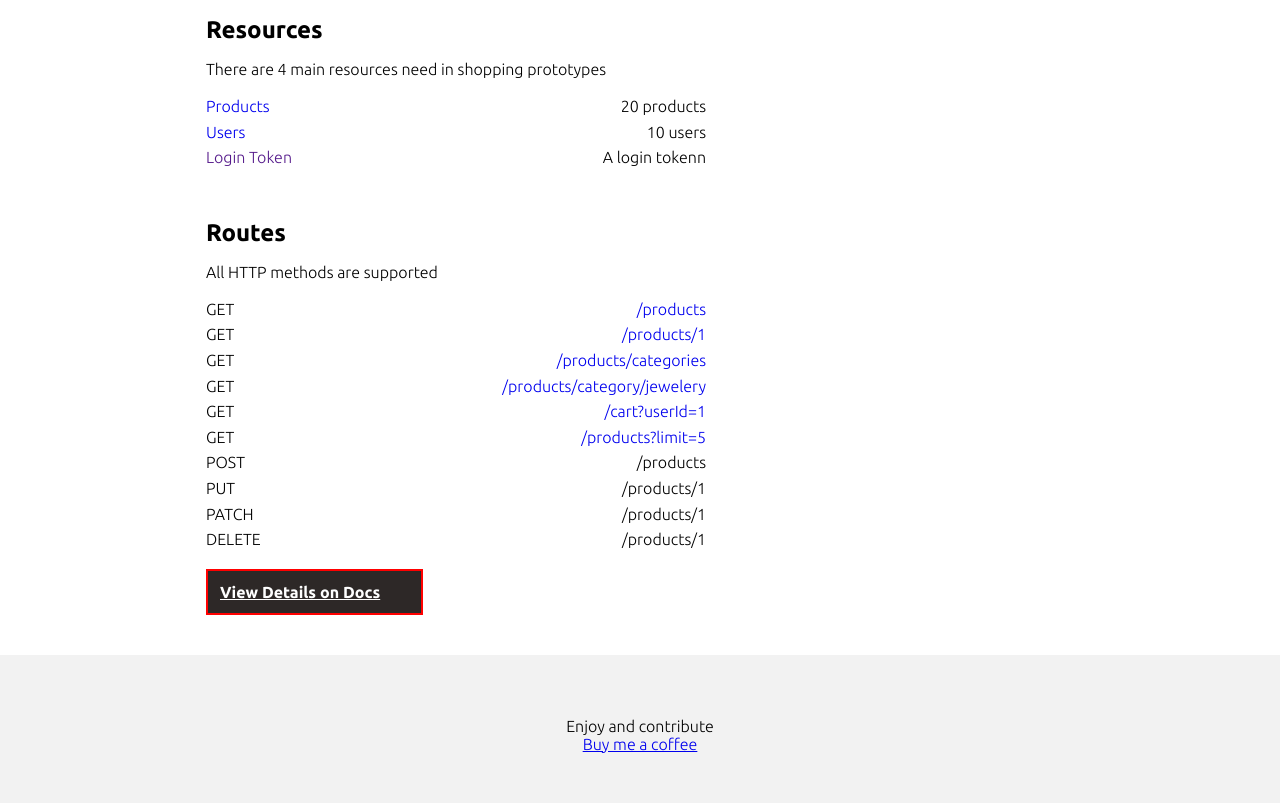
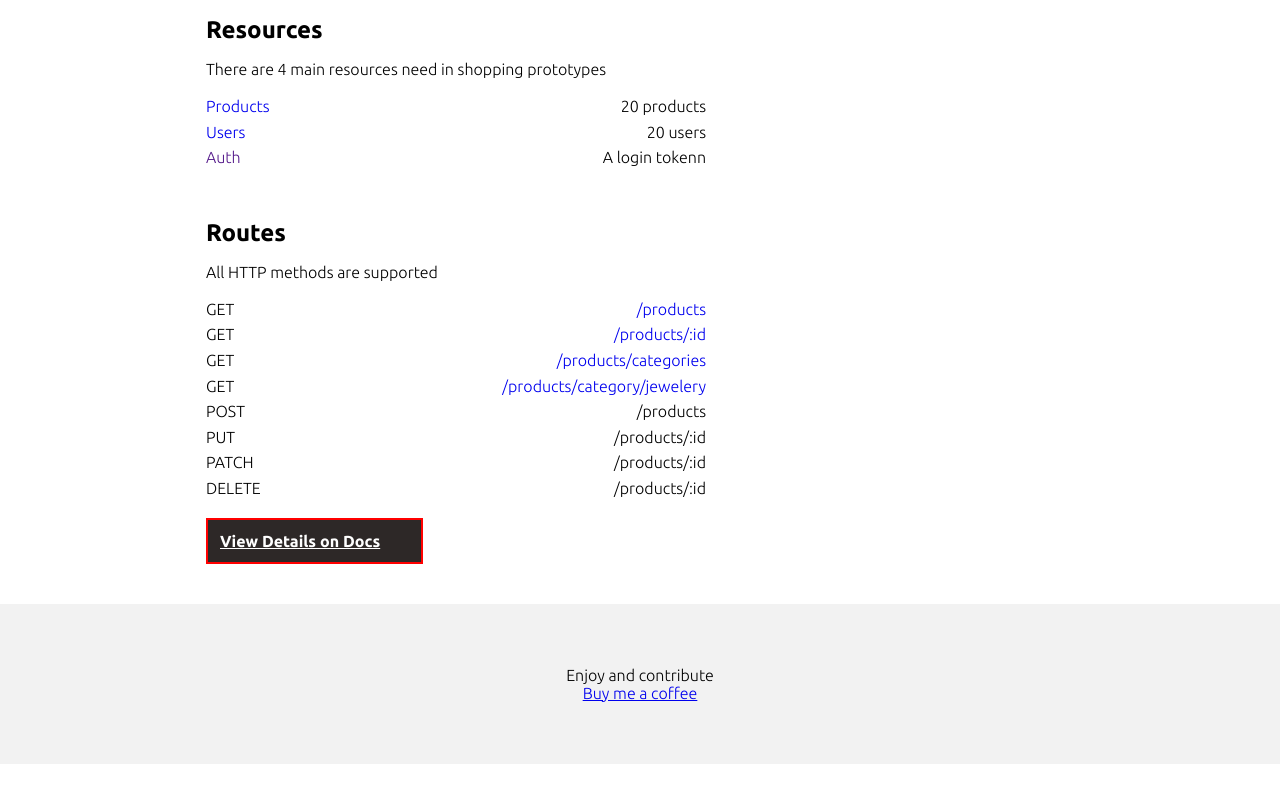
Before and after one commit to abeloa3411/fake-ecommerce-store-api-documentation, a Next.js app: page / in a window 1280 px wide. Shown: the part 1020-1823 px from the top of the page. After the commit the page ends 1784 px from the top, so only its background shows below. Built offline with nearby package versions, Linux system fonts and the light colour scheme.

Commit message:
new changes

```diff
--- a/components/Hero.js
+++ b/components/Hero.js
@@ -57,10 +57,10 @@ export default function Hero() {
                 <span>20 products</span>
               </li>
               <li>
-                <a href="/users">Users</a>10 users
+                <a href="/users">Users</a>20 users
               </li>
               <li>
-                <a href="">Login Token</a>
+                <a href="">Auth</a>
                 <span className="badge">A login tokenn</span>
               </li>
             </ul>
@@ -75,7 +75,7 @@ export default function Hero() {
               </li>
               <li>
                 <span>GET</span>
-                <a href="/products/1">/products/1</a>
+                <a href="/products/1">/products/:id</a>
               </li>
               <li>
                 <span>GET</span>
@@ -88,24 +88,16 @@ export default function Hero() {
                 </a>
               </li>
               <li>
-                <span>GET</span>
-                <a href="/cart?userId=1">/cart?userId=1</a>
-              </li>
-              <li>
-                <span>GET</span>
-                <a href="/products?limit=5">/products?limit=5</a>
-              </li>
-              <li>
                 <span>POST</span>/products
               </li>
               <li>
-                <span>PUT</span>/products/1
+                <span>PUT</span>/products/:id
               </li>
               <li>
-                <span>PATCH</span>/products/1
+                <span>PATCH</span>/products/:id
               </li>
               <li>
-                <span>DELETE</span>/products/1
+                <span>DELETE</span>/products/:id
               </li>
             </ul>
             <Link href="/docs" className={styles.resources__btn}>
```
Also changed, not shown: data/docs.md (+4 -2 lines).
